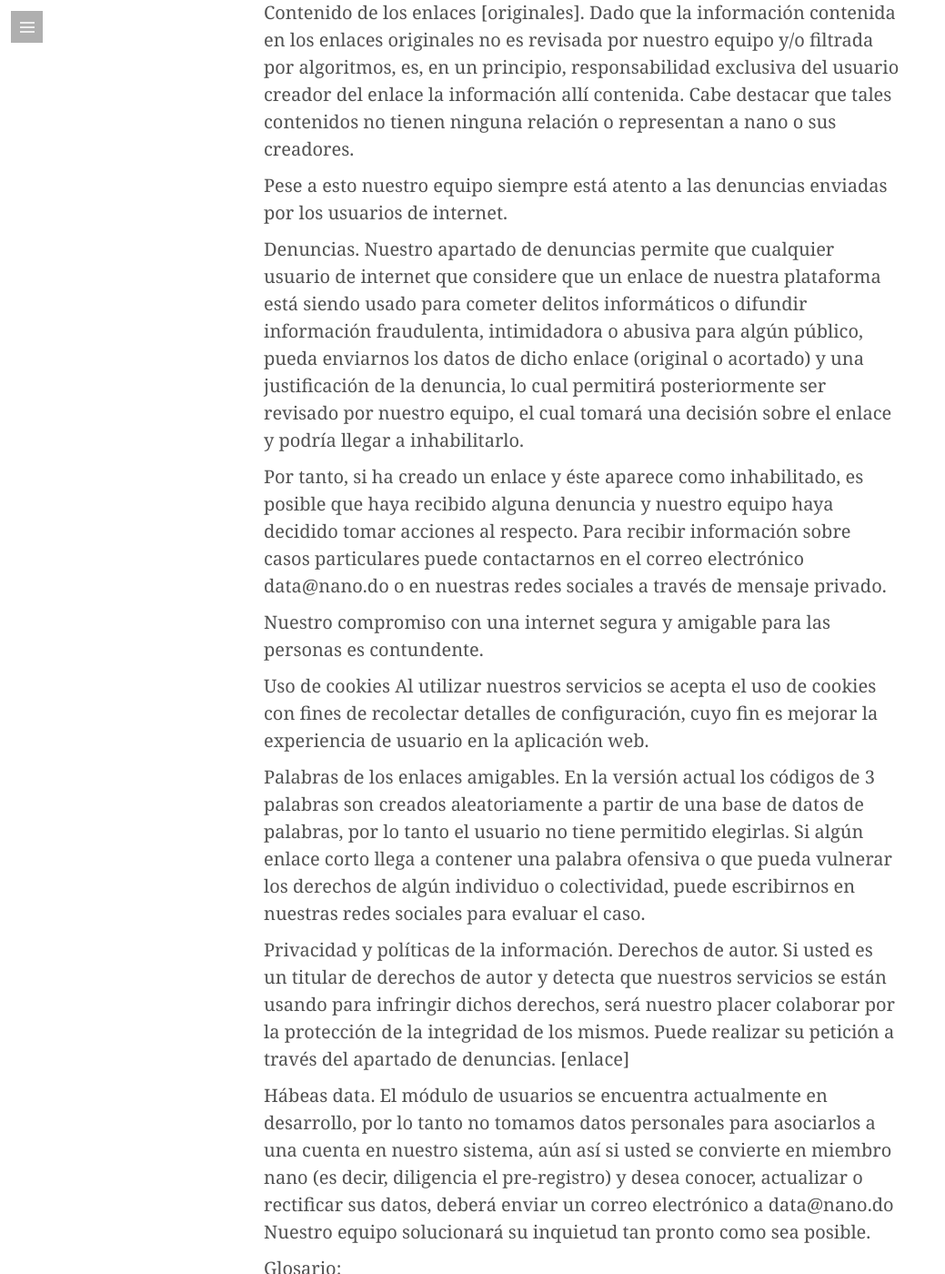
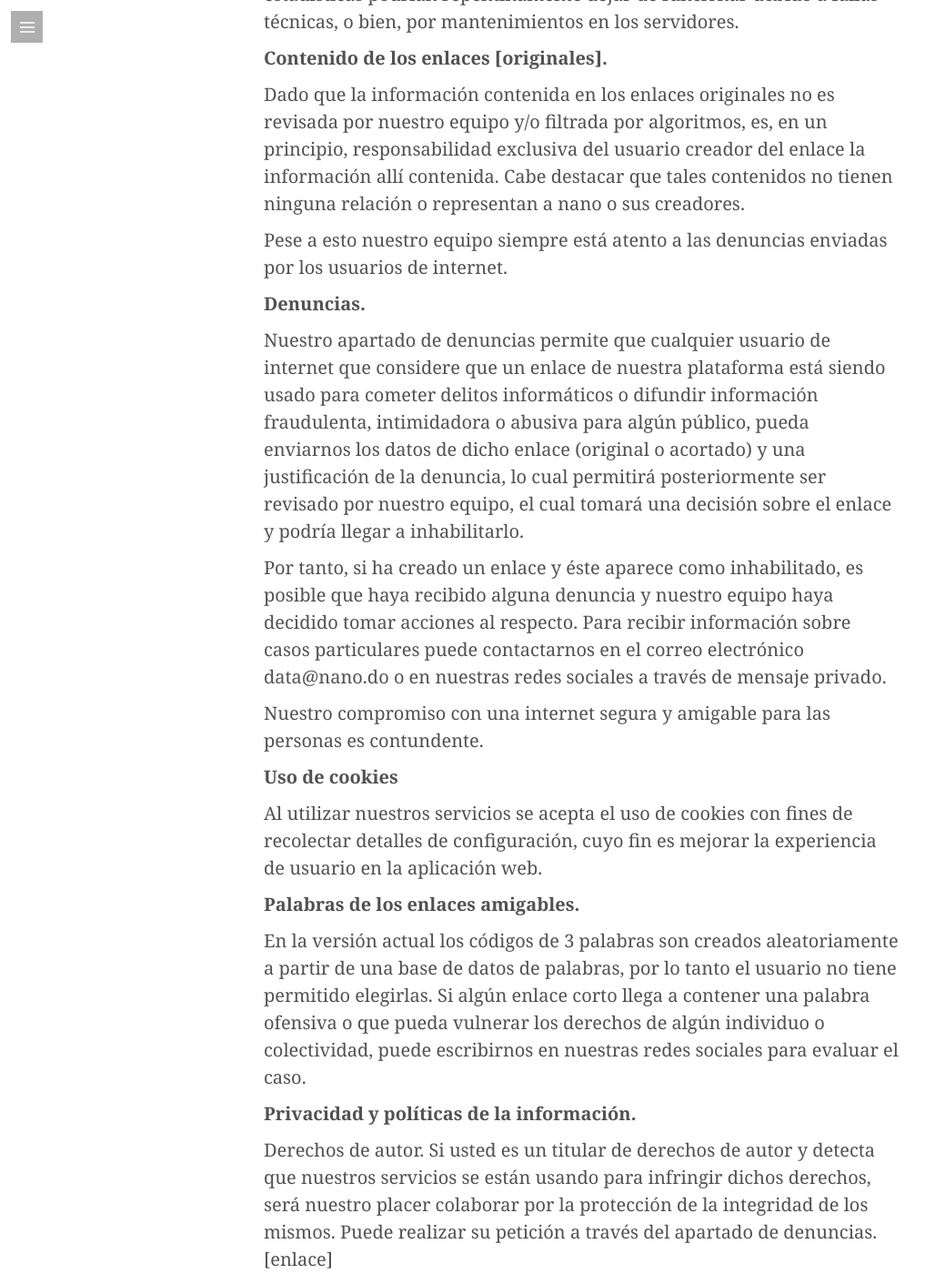
Before and after one commit to nanoshort/nanoshort.github.io, a Jekyll site: the page built from legal.md, in a window 1280 px wide and 1400 px high, scrolled down 711 px. Shown: the whole window at 91% size, without its empty margins (0-1039 px from the left). Built offline with Jekyll 4.4.1, drawn with Linux system fonts in a browser that asks for light colours; some web fonts are replaced; some of the changed text lies outside the part shown.

Commit message:
formato de texto más simple

```diff
--- a/legal.md
+++ b/legal.md
@@ -10,45 +10,54 @@
 Términos de servicio.
 
 
-Términos de servicio.
-Disponibilidad de los enlaces nano.
+<b>Términos de servicio.</b>
+
+<b>Disponibilidad de los enlaces nano.</b>
+
 Aunque hacemos nuestros mejores esfuerzos para mantener tanto nuestros servicios funcionando la mayor parte del tiempo, los enlaces y estadísticas podrían repentinamente dejar de funcionar debido a fallas técnicas, o bien, por mantenimientos en los servidores.
 
-Contenido de los enlaces [originales].
+<b>Contenido de los enlaces [originales].</b>
+
 Dado que la información contenida en los enlaces originales no es revisada por nuestro equipo y/o filtrada por algoritmos, es, en un principio, responsabilidad exclusiva del usuario creador del enlace la información allí contenida. Cabe destacar que tales contenidos no tienen ninguna relación o representan a nano o sus creadores.
 
 Pese a esto nuestro equipo siempre está atento a las denuncias enviadas por los usuarios de internet.
 
-Denuncias.
+<b>Denuncias.</b>
+
 Nuestro apartado de denuncias permite que cualquier usuario de internet que considere que un enlace de nuestra plataforma está siendo usado para cometer delitos informáticos o difundir información fraudulenta, intimidadora o abusiva para algún público, pueda enviarnos los datos de dicho enlace (original o acortado) y una justificación de la denuncia, lo cual permitirá posteriormente ser revisado por nuestro equipo, el cual tomará una decisión sobre el enlace y podría llegar a inhabilitarlo.
 
 Por tanto, si ha creado un enlace y éste aparece como inhabilitado, es posible que haya recibido alguna denuncia y nuestro equipo haya decidido tomar acciones al respecto. Para recibir información sobre casos particulares puede contactarnos en el correo electrónico data@nano.do o en nuestras redes sociales a través de mensaje privado.
 
 Nuestro compromiso con una internet segura y amigable para las personas es contundente.
 
-Uso de cookies
+<b>Uso de cookies</b>
+
 Al utilizar nuestros servicios se acepta el uso de cookies con fines de recolectar detalles de configuración, cuyo fin es mejorar la experiencia de usuario en la aplicación web.
 
 
 
-Palabras de los enlaces amigables.
+<b>Palabras de los enlaces amigables.</b>
+
 En la versión actual los códigos de 3 palabras son creados aleatoriamente  a partir de una base de datos de palabras, por lo tanto el usuario no tiene permitido elegirlas. Si algún enlace corto llega a contener una palabra ofensiva o que pueda vulnerar los derechos de algún individuo o colectividad, puede escribirnos en nuestras redes sociales para evaluar el caso.
 
 
-Privacidad  y políticas de la información.
+<b>Privacidad  y políticas de la información.</b>
+
 Derechos de autor.
 Si usted es un titular de derechos de autor y detecta que nuestros servicios se están usando para infringir dichos derechos, será nuestro placer colaborar por la protección de la integridad de los mismos. Puede realizar su petición a través del apartado de denuncias. [enlace]
 
-Hábeas data.
+<b>Hábeas data.</b>
+
 El módulo de usuarios se encuentra actualmente en desarrollo, por lo tanto no tomamos datos personales para asociarlos a una cuenta en nuestro sistema, aún así si usted se convierte en miembro nano (es decir, diligencia el pre-registro) y desea conocer, actualizar o rectificar sus datos, deberá enviar un correo electrónico a data@nano.do Nuestro equipo solucionará su inquietud tan pronto como sea posible.
 
 
 
-Glosario:<br>
+<b>Glosario:</b>
+
 <b>Enlace original:</b> Es el enlace que el usuario desea acortar, o dicho de otra forma, es el enlace al que se redirige el usuario final.
-<br>
-<b>Enlace nano:<b> es el conjunto de enlace acortado y detalles del mismo (tales como estadísticas y contraseñas).
-<br>
-<b>URL amigable:<b> Consiste en una dirección url compuesta por el dominio de nano y un código de 3 palabras separadas por un carácter.
-<br>
-<b>Miembro nano:<b> Usuario pre-registrado en nuestro formulario de pre-registro.
+
+<b>Enlace nano:</b> es el conjunto de enlace acortado y detalles del mismo (tales como estadísticas y contraseñas).
+
+<b>URL amigable:</b> Consiste en una dirección url compuesta por el dominio de nano y un código de 3 palabras separadas por un carácter.
+
+<b>Miembro nano:</b> Usuario pre-registrado en nuestro formulario de pre-registro.
```
